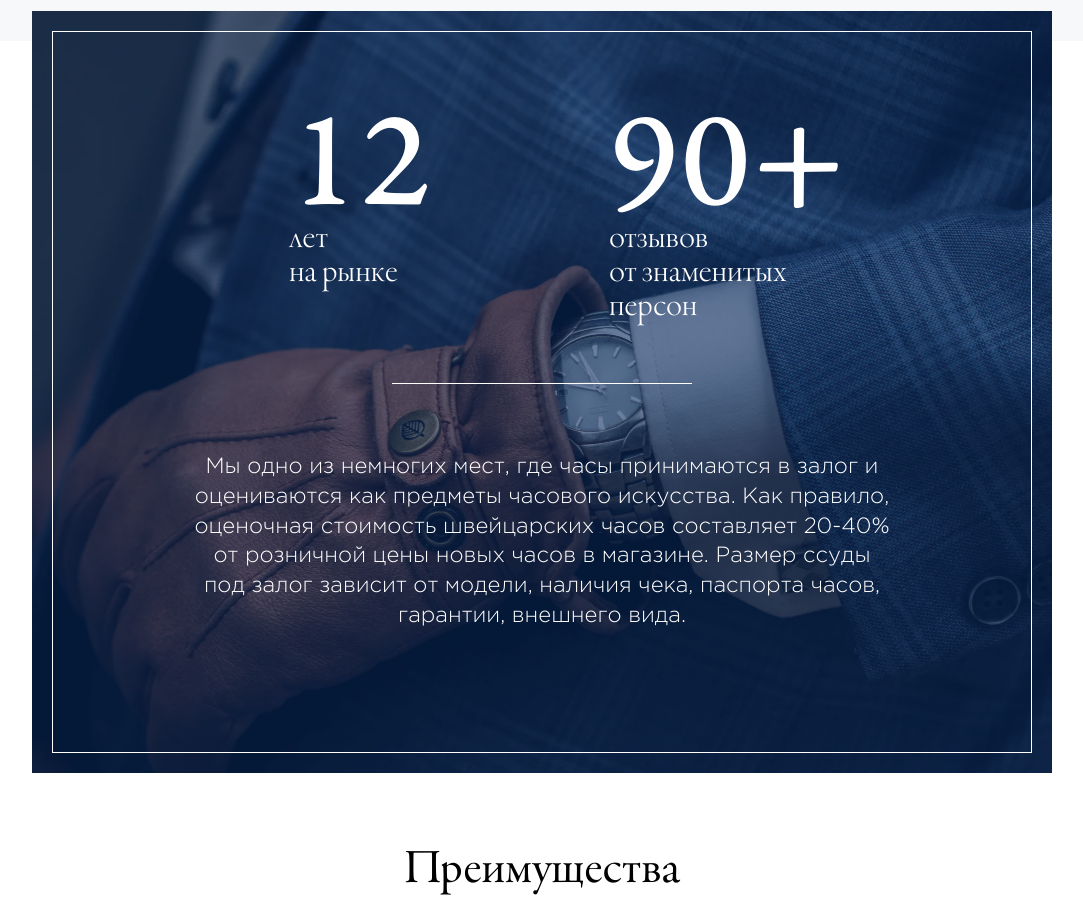
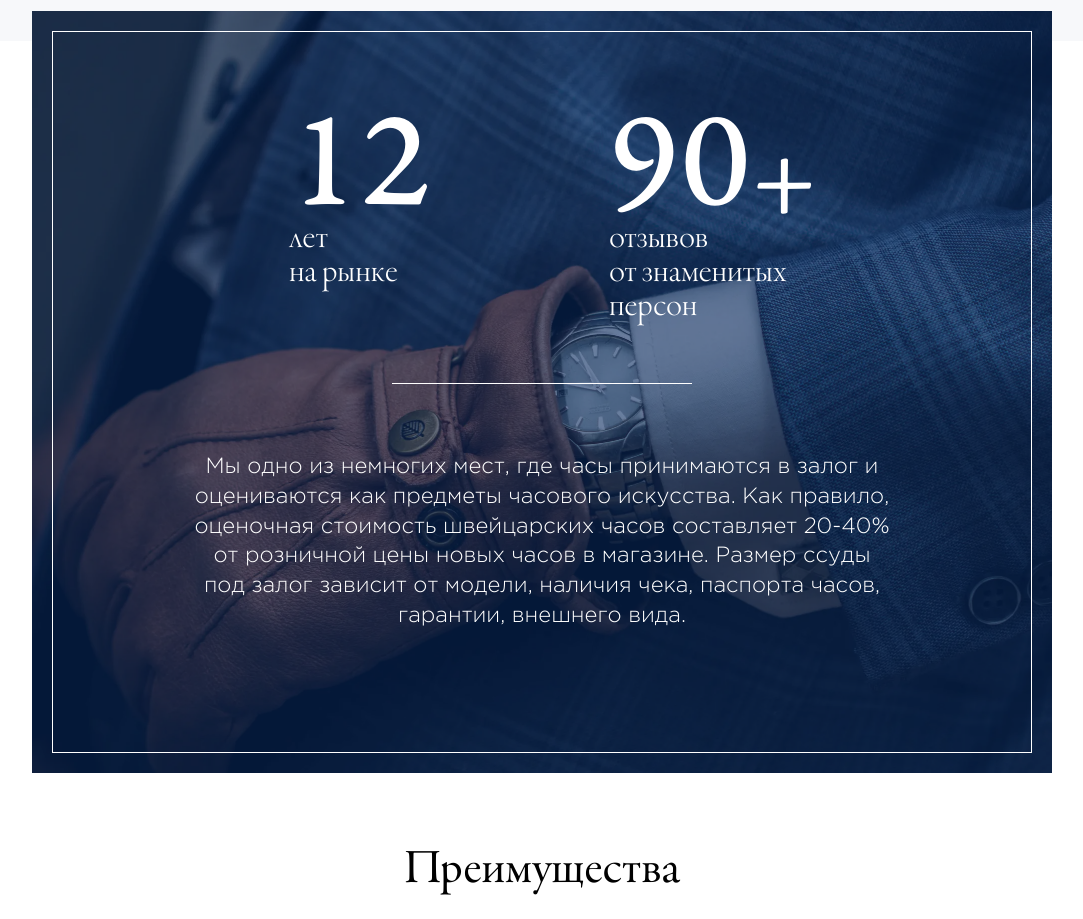
Before and after one commit to Daniil-Fox/clock-center, a website: page docs/about.html in a window 1280 px wide. Shown: the part 1460-2379 px from the top of the page, without its empty margins (98-1181 px from the left). Drawn offline with nearby package versions, Linux system fonts and the light colour scheme.

Commit message:
fixed some

```diff
--- a/docs/about.html
+++ b/docs/about.html
@@ -681,7 +681,7 @@
             лет<br />на рынке
           </div>
           <div class="info__item info-item">
-            <span>90+</span>
+            <span>90<span>+</span></span>
             отзывов<br />от знаменитых<br />персон
           </div>
         </div>
```
Also changed, not shown: src/partials/info-sec.html (+1 -1 lines).
